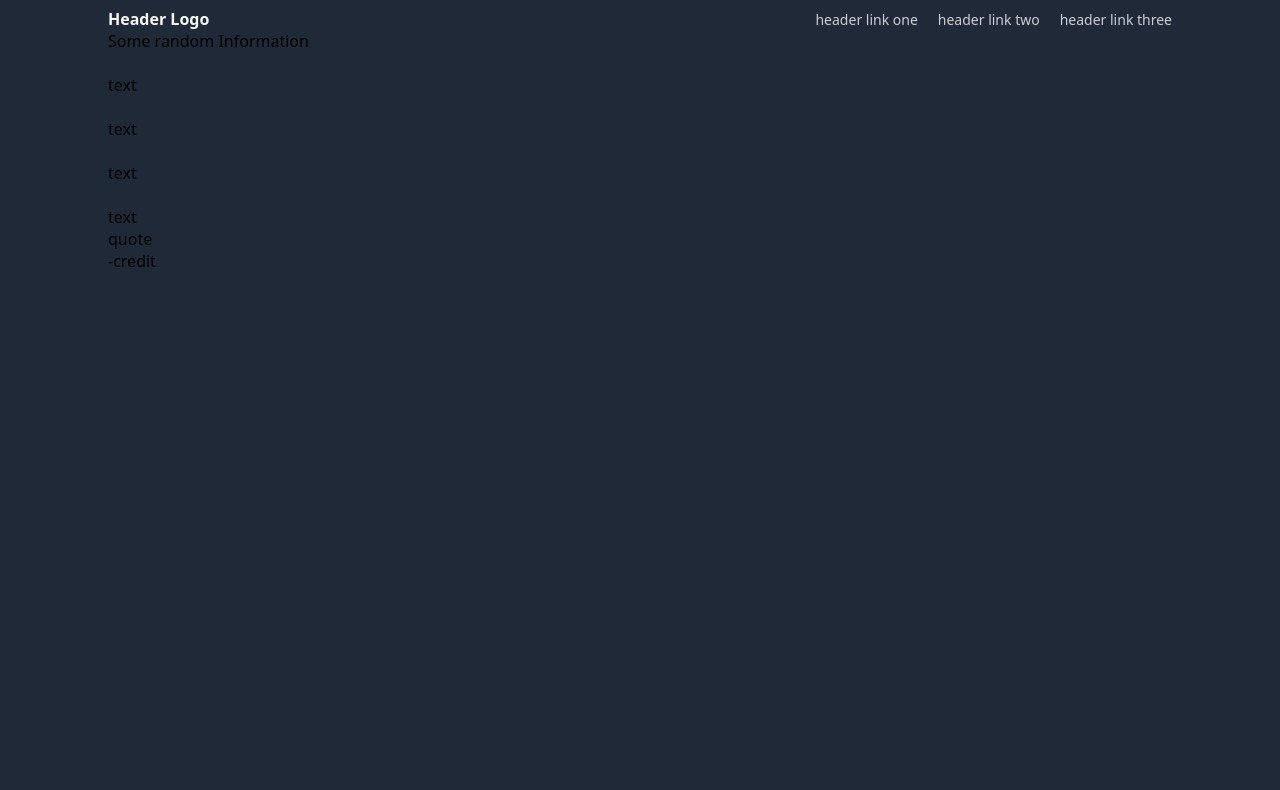
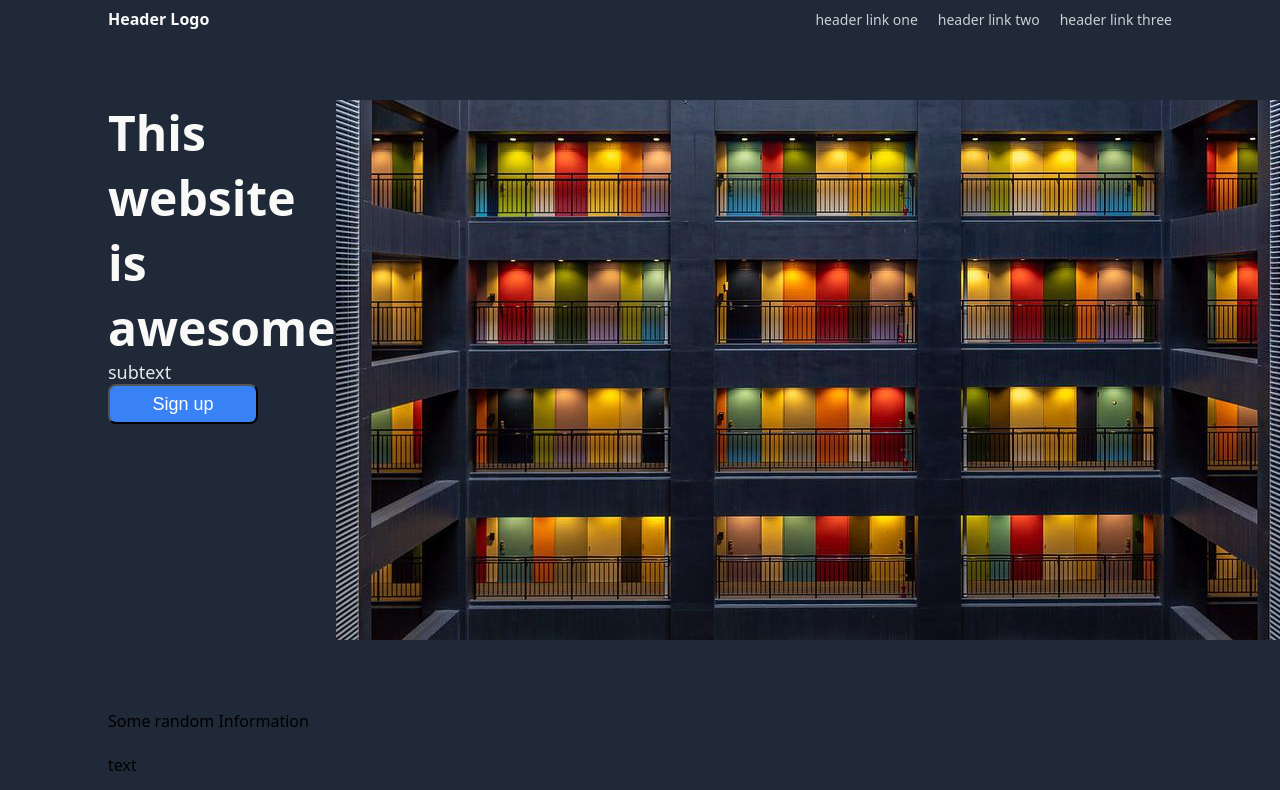
Before and after one commit to Nils-Fischer/Landing-Page, a plain HTML site: page index.html in a window 1280 px wide. Shown: the top 790 px of the page. Drawn offline with Linux system fonts and the light colour scheme.

Commit message:
style hero page

```diff
--- a/index.html
+++ b/index.html
@@ -8,15 +8,21 @@
     <link rel="stylesheet" href="styles.css" />
   </head>
   <body>
-    <div class="top">
     <div class="header">
-        <div class="Header-Logo">Header Logo</div>
+      <div style="font-weight: bold">Header Logo</div>
       <div class="Header-Links">
         <a href="#">header link one</a>
         <a href="#">header link two</a>
         <a href="#">header link three</a>
       </div>
     </div>
+    <div class="hero">
+      <div class="container">
+        <div class="Main-text">This website is awesome</div>
+        <div class="Secondary-text">subtext</div>
+        <button>Sign up</button>
+      </div>
+      <img src="apartment-4358755_960_720.jpg" alt="" />
     </div>
     <div class="Content">
       <div>Some random Information</div>
--- a/styles.css
+++ b/styles.css
@@ -13,23 +13,48 @@ a {
   font-size: 14px;
 }
 
-.top {
-  display: flex;
-  flex-direction: column;
-  color: #f9faf8;
+button {
+  background-color: #3882f6;
+  color: white;
+  font-size: 18px;
+  padding: 5px 20px;
+
+  display: block;
+  height: 40px;
+  width: 150px;
+  border-radius: 8px;
 }
 
 .header {
   display: flex;
   justify-content: space-between;
   align-items: center;
-}
-
-.Header-Logo {
-  font-weight: bolder;
+  color: #f9faf8;
 }
 
 .Header-Links {
   display: flex;
   gap: 20px;
 }
+
+.hero {
+  margin: 70px 0px;
+  color: #f9faf8;
+  display: flex;
+}
+
+.hero-container {
+  display: flex;
+  flex-direction: column;
+  gap: 10px;
+}
+
+.Main-text {
+  font-size: 48px;
+  font-weight: bolder;
+}
+
+.Secondary-text {
+  font-size: 18px;
+  color: #e5e7eb;
+}
```
Also changed, not shown: apartment-4358755_960_720.jpg (added). Lines whose indentation alone changed are shown as unchanged.
